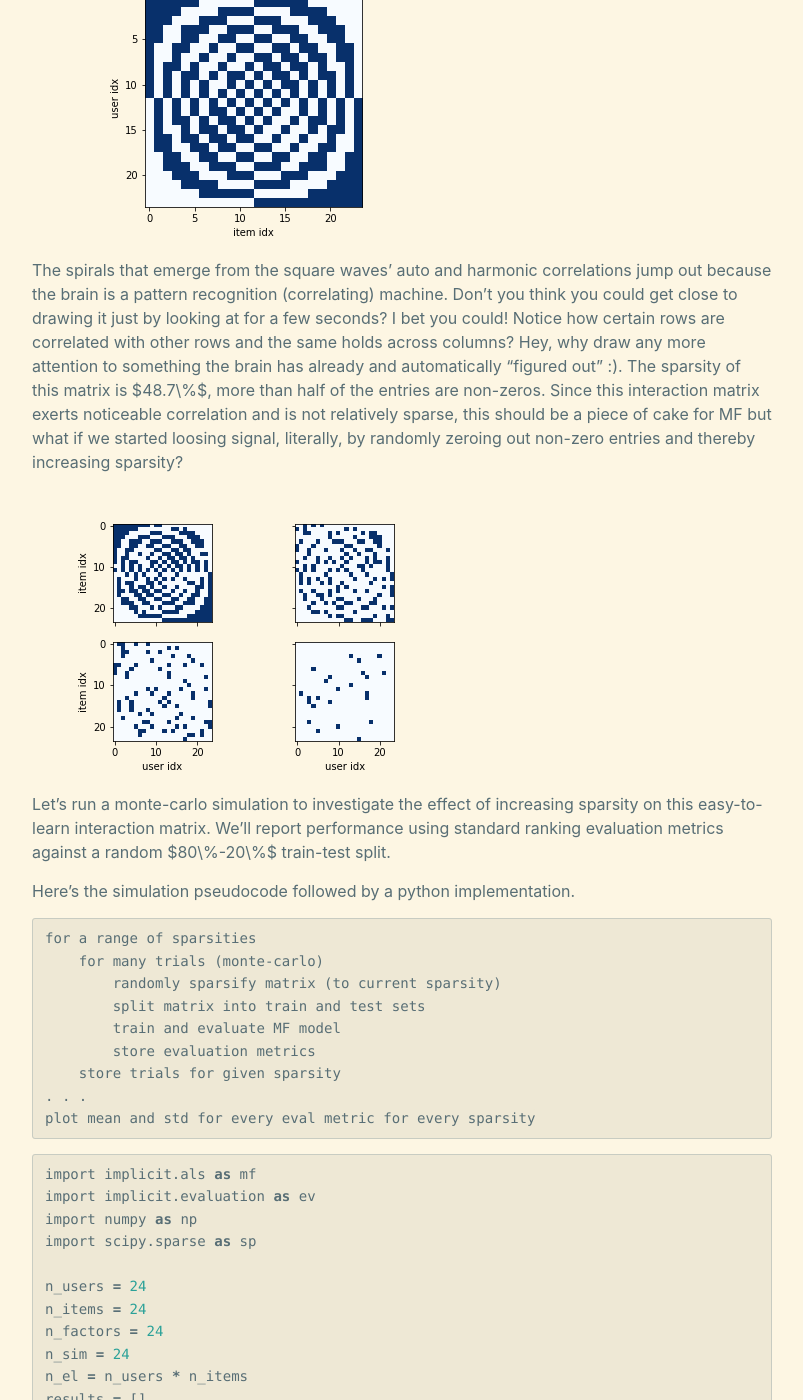
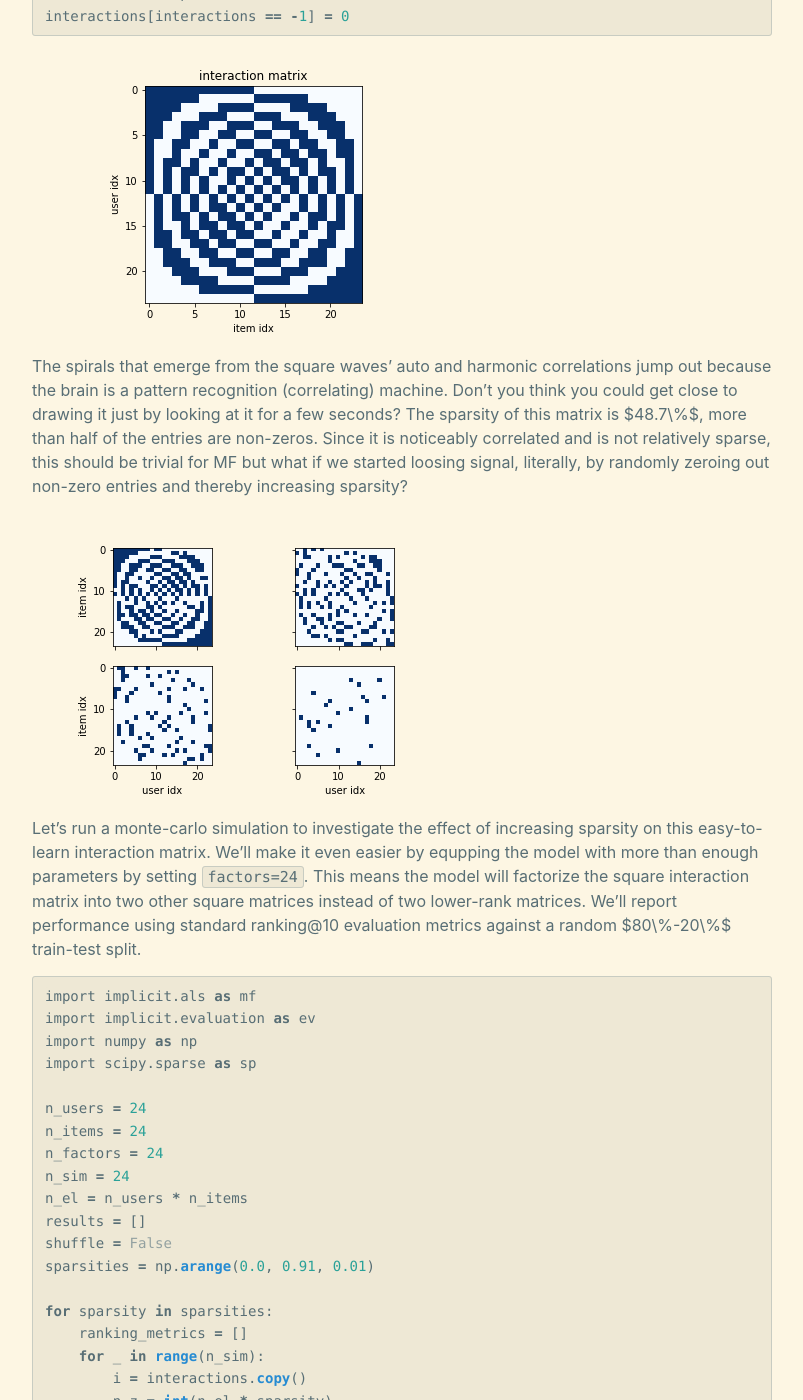
Before and after one commit to daniel-deychakiwsky/daniel-deychakiwsky.github.io, a Jekyll site: the page built from _posts/2022-01-02-matrix-factorization-sparsity.md, in a window 1280 px wide and 1400 px high, scrolled down 3820 px. Shown: the whole window, without its empty margins (238-1041 px from the left). Built offline with Jekyll 4.4.1, drawn with Linux system fonts in a browser that asks for light colours; formulas are drawn with MathJax 3; some of the changed text lies outside the part shown.

Commit message:
[blog-post] MF WIP

````diff
--- a/_posts/2022-01-02-matrix-factorization-sparsity.md
+++ b/_posts/2022-01-02-matrix-factorization-sparsity.md
@@ -90,7 +91,7 @@
 filtered the dataset in the same way as the MovieLens data
 that retained only users with at least 20 interactions (pins).
 
-## Why is it problematic?
+## Problematic
 
 ML models are only as good as the data that powers them
 and MF is no exception to that rule. To demonstrate why sparsity
@@ -145,18 +146,21 @@
 ## Simulation
 
 Speaking of "signals" and "correlations", the user-item interaction matrix
-is exactly that. For whatever scenario you may find yourself in, these interactions
-follow some natural generative process. If we knew that process we wouldn't
-need any models to begin with!
+is exactly that. In practice, the interactions we observe follow some natural
+generative process. If we knew that process we wouldn't need a model.
 
-Let's drive this point accross by generating a simulated interaction matrix
-by stacking harmonics (integer multiple increasing frequencies) of a
-5Hz [square wave] sampled at 1000 Hz.
+Let's generate a synthetic interaction matrix by stacking [square waves].
+Here's what a $5$ Hz square wave sampled at $1000$ Hz looks like.
 
 ![square_wave]
 
-By clipping the stacked signals to the $[0, 1]$ range,
-we end up with a bitmap, that is our interaction matrix.
+We'll build an interaction matrix by stacking $24$ harmonics
+(integer multiple increasing frequencies) of a $1$ Hz square wave
+carelessly sampled (because we just after *some* pattern) at
+$24$ Hz to produce either a pleasant or frustrating pattern
+induced by aliasing artifacts. By clipping the stacked signals
+to the $[0, 1]$ range, we end up with a bitmap, that is our
+interaction matrix.
 
 ```python
 import numpy as np
@@ -177,39 +181,23 @@
 and harmonic correlations jump out because
 the brain is a pattern recognition (correlating)
 machine. Don't you think you could get close to drawing it
-just by looking at for a few seconds? I bet you could!
-Notice how certain rows are correlated with other rows
-and the same holds across columns? Hey, why
-draw any more attention to something the brain has
-already and automatically "figured out" :).
+just by looking at it for a few seconds?
 The sparsity of this matrix is $48.7\%$, more than half
-of the entries are non-zeros.
-Since this interaction matrix exerts noticeable correlation
-and is not relatively sparse, this should be a piece of
-cake for MF but what if we started loosing signal,
-literally, by randomly zeroing out non-zero entries
-and thereby increasing sparsity?
+of the entries are non-zeros. Since it is noticeably
+correlated and is not relatively
+sparse, this should be trivial for MF but what if we
+started loosing signal, literally, by randomly zeroing
+out non-zero entries and thereby increasing sparsity?
 
 ![interactions_removed]
 
 Let's run a monte-carlo simulation to investigate the effect of
-increasing sparsity on this easy-to-learn interaction matrix.
-We'll report performance using standard ranking evaluation metrics
-against a random $80\%-20\%$ train-test split.
-
-Here's the simulation pseudocode followed by a python implementation.
-
-```
-for a range of sparsities
-    for many trials (monte-carlo)
-        randomly sparsify matrix (to current sparsity)
-        split matrix into train and test sets
-        train and evaluate MF model
-        store evaluation metrics
-    store trials for given sparsity
-. . .
-plot mean and std for every eval metric for every sparsity
-```
+increasing sparsity on this easy-to-learn interaction matrix. We'll make it
+even easier by equpping the model with more than enough parameters by
+setting `factors=24`. This means the model will factorize the square
+interaction matrix into two other square matrices instead of two
+lower-rank matrices. We'll report performance using standard ranking@10
+evaluation metrics against a random $80\%-20\%$ train-test split.
 
 ```python
 import implicit.als as mf
@@ -243,12 +231,37 @@
 
 ![sparsity_sim]
 
+Initially, when sparsity is low, the model
+performs incredibly well as the factorization
+problem is already easy (correlation and coverage).
+As sparsity decreases, the model performance
+degrades as the signal in the data that provides
+coverage and correlation vanishes. Note that the error
+fans out as sparsity increases because the impact of
+randomness begins to obfuscate the signal in the data.
+
+Let's make this problem harder by
+shuffling the rows of the interaction
+matrix and then rerunning the same simulation.
+
+![interactions_shuffled]
+
+![sparsity_sim_shuffled]
+
+The model doesn't perform as well when sparsity is low.
+Similar to the previous result, the error fans out as sparsity increases,
+but the bands are larger, on average. The row-wise shuffling
+not only broke correlations but also injected randomness apriori.
+
+
 [course]: https://developers.google.com/machine-learning/recommendation/collaborative/basics
 [NCF]: https://arxiv.org/pdf/1708.05031.pdf
-[square wave]: https://en.wikipedia.org/wiki/Square_wave
+[square waves]: https://en.wikipedia.org/wiki/Square_wave
 
 [mf]: assets/images/matrix_factorization_sparsity/mf.png
 [square_wave]: assets/images/matrix_factorization_sparsity/square_wave.png
 [interactions]: assets/images/matrix_factorization_sparsity/interactions.png
+[interactions_shuffled]: assets/images/matrix_factorization_sparsity/interactions_shuffled.png
+[interactions_removed]: assets/images/matrix_factorization_sparsity/interactions_removed.png
+[sparsity_sim_shuffled]: assets/images/matrix_factorization_sparsity/sparsity_sim_shuffled.png
 [sparsity_sim]: assets/images/matrix_factorization_sparsity/sparsity_sim.png
-[interactions_removed]: assets/images/matrix_factorization_sparsity/interactions_removed.png
````
Also changed, not shown: other parts of _posts/2022-01-02-matrix-factorization-sparsity.md (+3 -2 lines), 2 other files.
